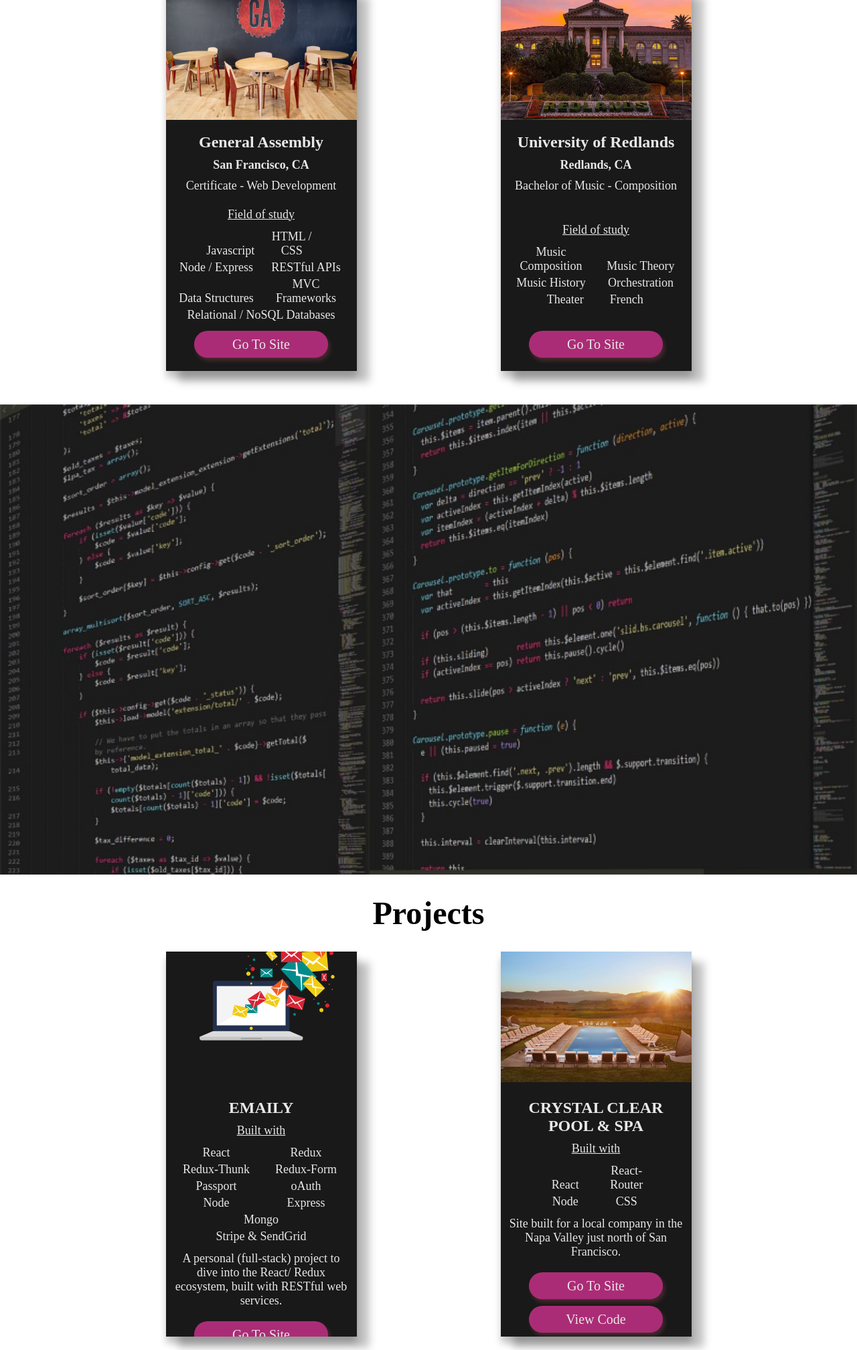
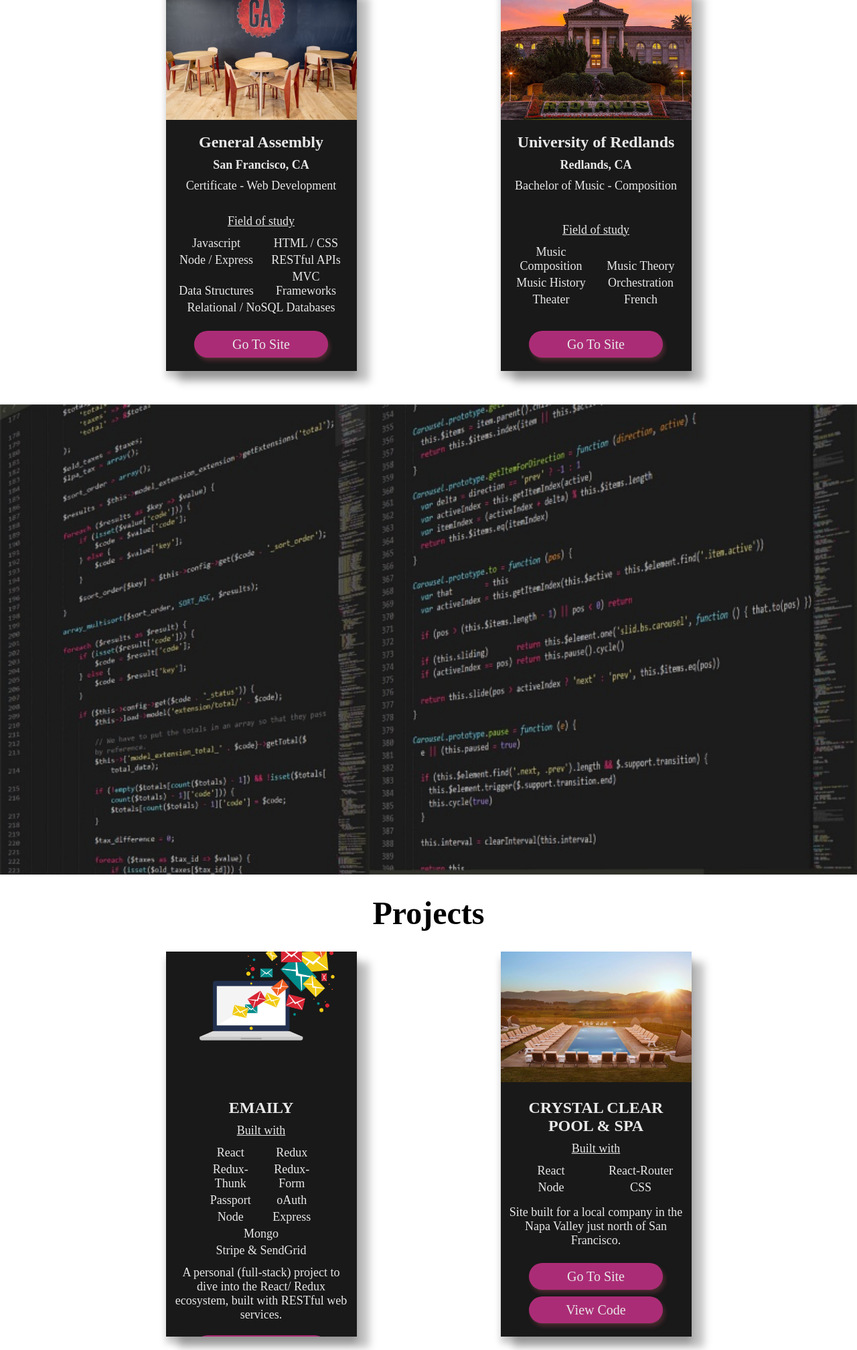
Before and after one commit to jmebradl23/hintonbradley-design, a website built with webpack: page src/index.html in a window 1280 px wide. Shown: the part 1391-3407 px from the top of the page at 67% size. Built offline with nearby package versions, Linux system fonts and the light colour scheme; files whose address does not match are found by name; what sal.js would draw is missing.

Commit message:
updated emaily

```diff
--- a/src/style.scss
+++ b/src/style.scss
@@ -534,7 +534,7 @@
             background-color: $color-dark;
             transition: 0.5s ease;
 
-            li.half {
+            li.third {
                 width: 33%;
             }
         }
```
